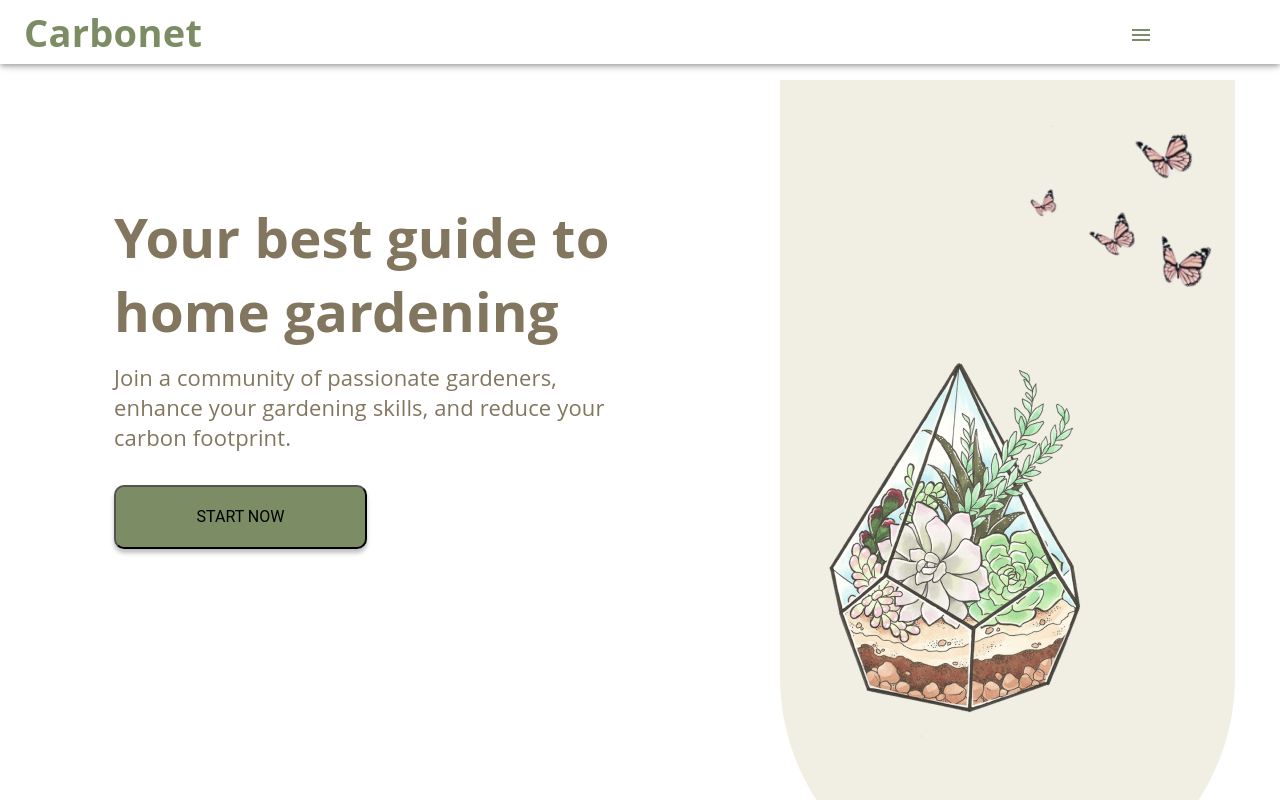
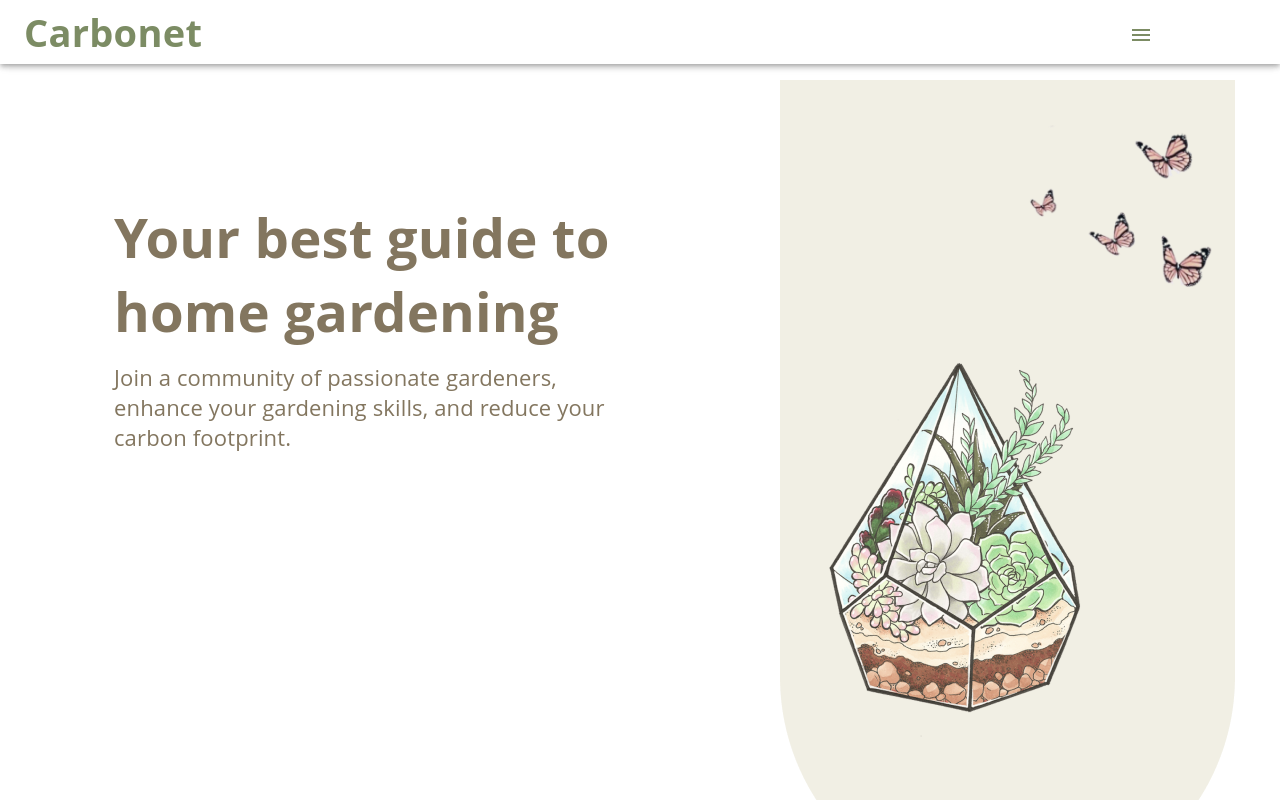
Before and after one commit to JessieLDR/Carbonet, a React (Create React App) app in the folder myapp/: page / in a window 1280 px wide. Shown: the top 800 px of the page. Built offline with nearby package versions, Linux system fonts and the light colour scheme.

Commit message:
landing page

```diff
--- a/myapp/src/components/pages/Landing.js
+++ b/myapp/src/components/pages/Landing.js
@@ -16,8 +16,6 @@ function Landing(props) {
             <img className = 'middleRound' src={middleRound} />
             <img className = 'leftRound' src={lefRound} />
             <img className = 'rightRound' src={rightRound} />
-
-            <button className='start'>START NOW</button>
             <img className = 'butterfly' src={butterfly} width="100" height="50" />
             <img className = 'basket' src={basket} width="100" height="50" />
         </div>
```
